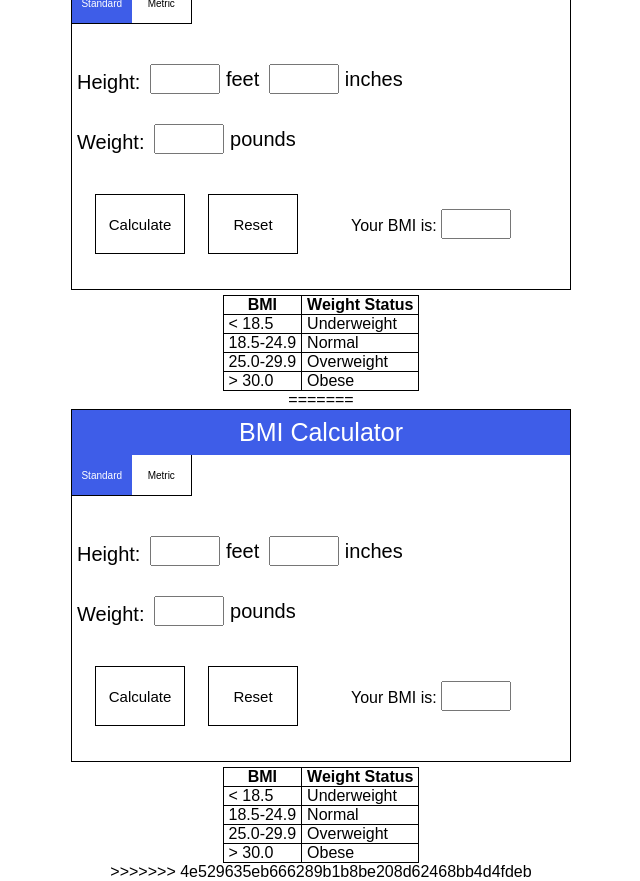
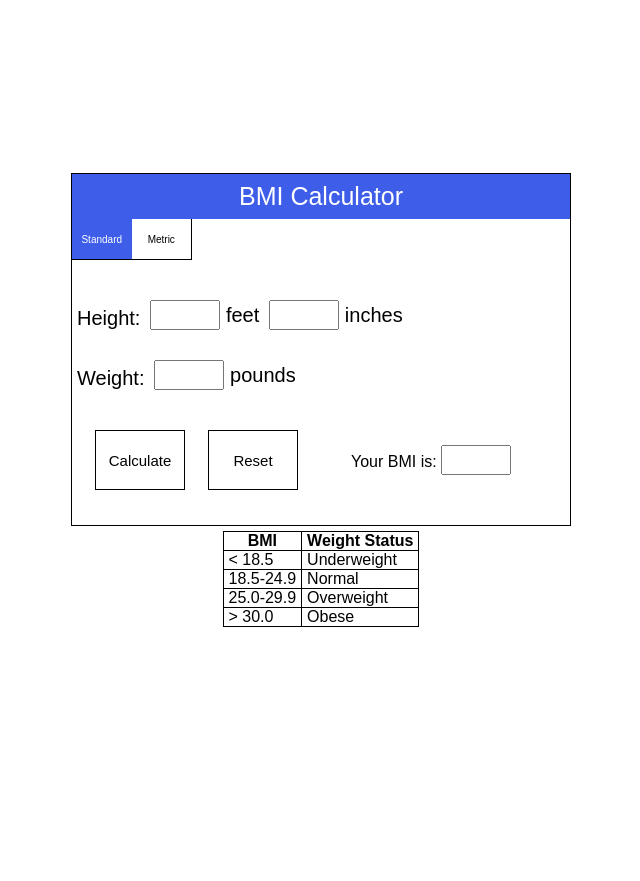
Before and after one commit to ZhongweiL/BMI-Calculator, a plain HTML site: page index.html in a window 1280 px wide. Shown: the whole page, without its empty margins (319-959 px from the left). After the commit the page ends 800 px from the top, so only its background shows below. Drawn offline with Linux system fonts and the light colour scheme.

Commit message:
style change

```diff
--- a/index.html
+++ b/index.html
@@ -1,78 +1,5 @@
 <!DOCTYPE html>
 <html lang="en">
-    <<<<<<< HEAD
-    <head>
-        <meta charset="UTF-8" />
-        <meta name="viewport" content="width=device-width, initial-scale=1.0" />
-        <link rel="stylesheet" href="style.css" />
-        <title>BMI Calculator</title>
-    </head>
-    <body>
-        <div id="container">
-            <div id="title">
-                <h1>BMI Calculator</h1>
-            </div>
-            <div id="modes">
-                <button id="standard" class="chosen">Standard</button>
-                <button id="metric">Metric</button>
-            </div>
-            <div id="height">
-                <p>Height:</p>
-                <div>
-                    <input type="number" id="feet" />
-                    <label for="feet" id="ft-label">feet</label>
-                </div>
-                <div>
-                    <input type="number" id="inches" />
-                    <label for="inches">inches</label>
-                </div>
-            </div>
-            <div id="weight">
-                <p>Weight:</p>
-                <div>
-                    <input type="number" id="pounds" />
-                    <label for="pounds" id="pounds-label">pounds</label>
-                </div>
-            </div>
-            <div id="result">
-                <div id="btns">
-                    <button type="button" id="calculate">Calculate</button>
-                    <button type="button" id="reset">Reset</button>
-                </div>
-                <div id="final-result">
-                    <label for="BMI">Your BMI is:</label>
-                    <input type="number" id="BMI" readonly="yes" />
-                </div>
-            </div>
-        </div>
-
-        <div id="categories">
-            <table>
-                <tr>
-                    <th>BMI</th>
-                    <th>Weight Status</th>
-                </tr>
-                <tr>
-                    <td>< 18.5</td>
-                    <td>Underweight</td>
-                </tr>
-                <tr>
-                    <td>18.5-24.9</td>
-                    <td>Normal</td>
-                </tr>
-                <tr>
-                    <td>25.0-29.9</td>
-                    <td>Overweight</td>
-                </tr>
-                <tr>
-                    <td>> 30.0</td>
-                    <td>Obese</td>
-                </tr>
-            </table>
-        </div>
-        <script src="script.js"></script>
-    </body>
-    =======
     <head>
         <meta charset="UTF-8" />
         <meta name="viewport" content="width=device-width, initial-scale=1.0" />
@@ -143,5 +70,4 @@
         </div>
         <script src="script.js"></script>
     </body>
-    >>>>>>> 4e529635eb666289b1b8be208d62468bb4d4fdeb
 </html>
```
